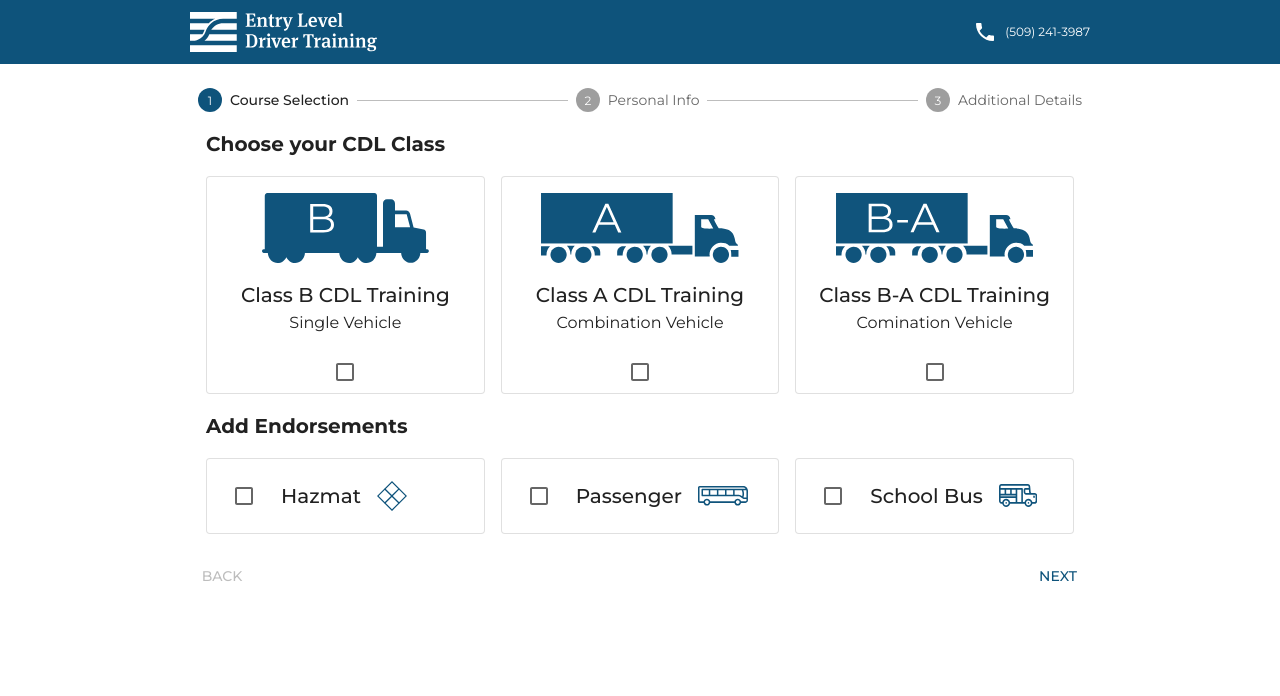
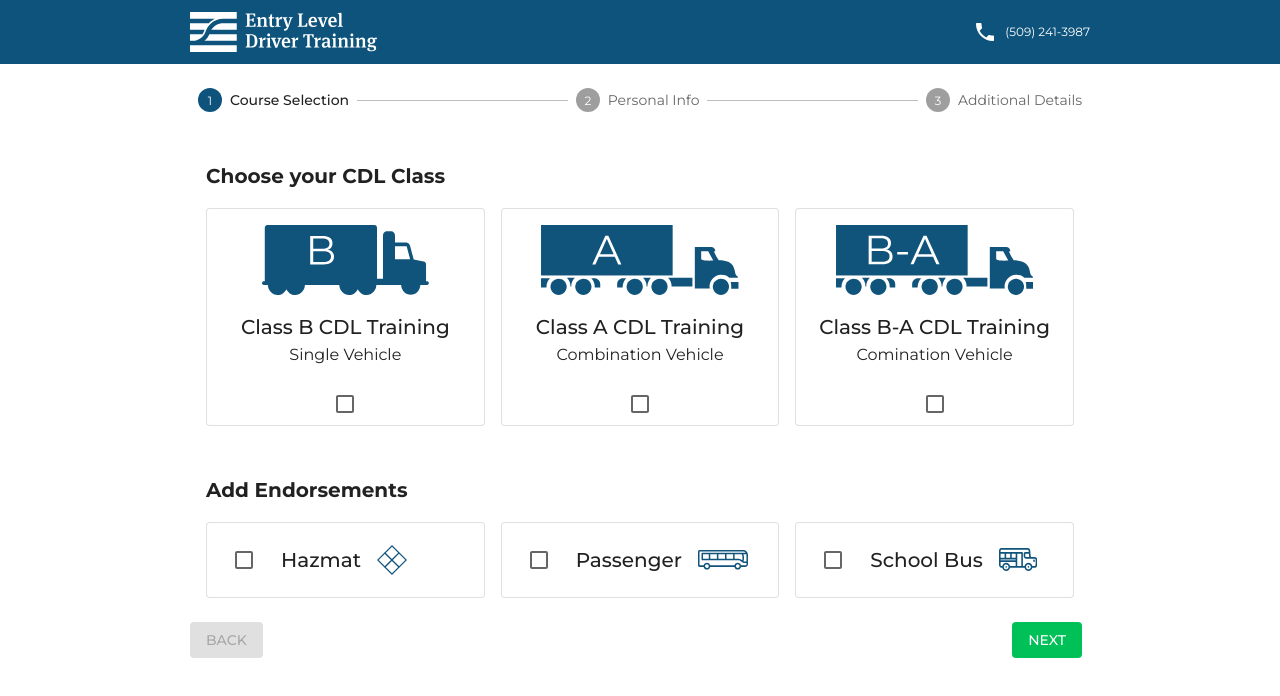
Before and after one commit to michaelwilliams-cdlpowersuite/eldt-v2, a React (Create React App) app: page /daily-planner in a window 1280 px wide. Shown: the top 696 px of the page. Built offline with nearby package versions, Linux system fonts and the light colour scheme.

Commit message:
general styling

```diff
--- a/src/Registration/Step1.tsx
+++ b/src/Registration/Step1.tsx
@@ -1,10 +1,10 @@
 import { Box, Stack, Typography } from "@mui/material";
 import Grid from "@mui/material/Grid2";
 import { useFormikContext } from "formik";
+import { brandColors } from "../styles/brandColors";
 import { CourseCard, EndorsementCard } from "./components/ProductCards";
 import { Course, courses, Endorsement, endorsements } from "./enums/products";
-import { pxContainer, viewTitleStyles } from "./enums/styles";
-import { brandColors } from "../styles/brandColors";
+import { pxContainer, titleStyles } from "./enums/styles";
 
 interface Step1Props {}
 
@@ -53,7 +53,7 @@ const Step1: React.FC<Step1Props> = () => {
             touched.step1?.selectedCourse && errors.step1?.selectedCourse
               ? brandColors.cdlRed
               : "inherit",
-          ...viewTitleStyles,
+          ...titleStyles,
         }}
       >
         Choose your CDL Class
@@ -74,7 +74,7 @@ const Step1: React.FC<Step1Props> = () => {
           </Grid>
         ))}
       </Grid>
-      <Typography variant="h6" sx={{ my: 2, ...viewTitleStyles }}>
+      <Typography variant="h6" sx={{ my: 2, ...titleStyles }}>
         Add Endorsements
       </Typography>
       <Grid container spacing={2}>
--- a/src/Registration/Step2.tsx
+++ b/src/Registration/Step2.tsx
@@ -1,20 +1,13 @@
-import {
-  Box,
-  FormControl,
-  Grid2,
-  Input,
-  InputLabel,
-  Typography,
-} from "@mui/material";
+import { Box, Grid2, Typography } from "@mui/material";
+import { useField } from "formik";
+import React from "react";
+import { IMaskInput } from "react-imask";
 import FormikAutocomplete from "./components/FormikAutocomplete";
 import FormikDatePicker from "./components/FormikDatePicker";
 import FormikTextField from "./components/FormikTextField";
 import { languages } from "./enums/languages";
 import { states } from "./enums/statesList";
-import { pxContainer, viewTitleStyles } from "./enums/styles";
-import React from "react";
-import { IMaskInput } from "react-imask";
-import { useField } from "formik";
+import { pxContainer, titleStyles } from "./enums/styles";
 
 interface Step2Props {}
 
@@ -22,7 +15,7 @@ const Step2: React.FC<Step2Props> = () => {
   const [field, meta] = useField("step2.phone");
   return (
     <Box sx={{ px: pxContainer }}>
-      <Typography variant="h6" sx={viewTitleStyles}>
+      <Typography variant="h6" sx={titleStyles}>
         Personal Info
       </Typography>
       <Grid2 container spacing={2}>
--- a/src/Registration/Step3.tsx
+++ b/src/Registration/Step3.tsx
@@ -1,18 +1,18 @@
 import CheckBoxIcon from "@mui/icons-material/CheckBox";
 import CheckBoxOutlineBlankIcon from "@mui/icons-material/CheckBoxOutlineBlank";
-import { Box, Checkbox, Grid2, Paper, Typography } from "@mui/material";
+import { Checkbox, Grid2, Paper, Typography } from "@mui/material";
+import { Grid, Stack } from "@mui/system";
 import FormikAutocomplete from "./components/FormikAutocomplete";
 import FormikDatePicker from "./components/FormikDatePicker";
+import FormikTextField from "./components/FormikTextField";
 import {
   cdlTypes,
   referralSources,
   transmissions,
   workTypes,
 } from "./enums/optionsLists";
-import { pxContainer, viewTitleStyles } from "./enums/styles";
-import { Grid, Stack } from "@mui/system";
-import FormikTextField from "./components/FormikTextField";
 import { endorsements } from "./enums/products";
+import { pxContainer, titleStyles } from "./enums/styles";
 
 const icon = <CheckBoxOutlineBlankIcon fontSize="small" />;
 const checkedIcon = <CheckBoxIcon fontSize="small" />;
@@ -22,13 +22,17 @@ interface Step3Props {}
 const Step3: React.FC<Step3Props> = () => {
   return (
     <>
-      <Typography variant="h6" sx={{ px: pxContainer, ...viewTitleStyles }}>
+      <Typography variant="h6" sx={{ px: pxContainer, ...titleStyles }}>
         Additional Details
       </Typography>
 
-      <Stack direction="row" alignItems="flex-start">
-        <Checkbox checked />
-        <Typography variant="body2" sx={{ px: pxContainer }}>
+      <Stack
+        direction="row"
+        alignItems="flex-start"
+        sx={{ py: 4, px: pxContainer }}
+      >
+        <Checkbox checked sx={{ alignSelf: "flex-start" }} />
+        <Typography variant="body2">
           ELDT.com is connected with hundreds of trucking companies across
           America to help connect quality drivers with potential employment
           opportunities. To create the best experience, recruiters use text,
@@ -55,7 +59,7 @@ const Step3: React.FC<Step3Props> = () => {
         </Grid2>
       </Grid2>
       <Paper variant="outlined" sx={{ width: "100%", padding: 2, mt: 4 }}>
-        <Typography variant="h6" sx={viewTitleStyles}>
+        <Typography variant="h6" sx={titleStyles}>
           Once your training is complete...
         </Typography>
         <Grid2 container spacing={2}>
--- a/src/Registration/Stepper.tsx
+++ b/src/Registration/Stepper.tsx
@@ -12,6 +12,7 @@ import { enqueueSnackbar } from "notistack";
 import { snackOptions } from "./enums/snackOptions";
 import { setIn, useFormikContext } from "formik";
 import { RegistrationFormUIValues } from "./enums/validationSchema";
+import { Toolbar } from "@mui/material";
 
 interface StepperOrchestrationProps {}
 
@@ -93,6 +94,7 @@ const StepperOrchestration: React.FC<StepperOrchestrationProps> = () => {
   };
   return (
     <Box sx={{ width: "100%", pt: 2 }}>
+      <Toolbar />
       <Stepper activeStep={activeStep}>
         {steps.map((step, index) => {
           const stepProps: { completed?: boolean } = {};
--- a/src/Registration/components/AppBar.tsx
+++ b/src/Registration/components/AppBar.tsx
@@ -6,7 +6,7 @@ interface RegistrationAppBarProps {}
 
 const RegistrationAppBar: React.FC<RegistrationAppBarProps> = () => {
   return (
-    <AppBar position="static" elevation={0} sx={{ bgcolor: "primary.main" }}>
+    <AppBar position="fixed" elevation={0} sx={{ bgcolor: "primary.main" }}>
       <Toolbar>
         <Container
           maxWidth="md"
--- a/src/Registration/components/FormActionButtons.tsx
+++ b/src/Registration/components/FormActionButtons.tsx
@@ -1,5 +1,6 @@
 import { Box, Button } from "@mui/material";
 import { useFormikContext } from "formik";
+import { brandColors } from "../../styles/brandColors";
 
 interface FormActionButtonsProps {
   handleBack: () => void;
@@ -28,6 +29,8 @@ const FormActionButtons: React.FC<FormActionButtonsProps> = ({
   return (
     <Box sx={{ display: "flex", flexDirection: "row", pt: 2 }}>
       <Button
+        variant="contained"
+        disableElevation
         color="inherit"
         disabled={activeStep === 0}
         onClick={handleBack}
@@ -37,13 +40,28 @@ const FormActionButtons: React.FC<FormActionButtonsProps> = ({
       </Button>
       <Box sx={{ flex: "1 1 auto" }} />
       {isStepOptional(activeStep) && (
-        <Button color="inherit" onClick={handleSkip} sx={{ mr: 1 }}>
+        <Button
+          sx={{
+            mr: 1,
+            backgroundColor: brandColors.goGreen,
+            color: "#fff",
+            "&:hover": { backgroundColor: "#e68900" },
+          }}
+          onClick={handleSkip}
+        >
           Skip
         </Button>
       )}
       <Button
         onClick={handleSubmit}
-        // disabled={isLastStep ? !isValid || !dirty : false}
+        variant="contained"
+        disableElevation
+        sx={{
+          mr: 1,
+          backgroundColor: brandColors.goGreen,
+          color: "#fff",
+          "&:hover": { backgroundColor: brandColors.goGreenHover },
+        }}
       >
         {isLastStep ? "Finish" : "Next"}
       </Button>
--- a/src/Registration/enums/styles.ts
+++ b/src/Registration/enums/styles.ts
@@ -1,6 +1,7 @@
 export const pxContainer = 2;
 export const py = 2;
 
-export const viewTitleStyles = {
+export const titleStyles = {
   fontWeight: "bold",
+  pt: 4,
 };
--- a/src/styles/brandColors.ts
+++ b/src/styles/brandColors.ts
@@ -3,6 +3,7 @@ export const brandColors = {
   cdlRed: "#D2152C",
   cdlDarkBlue: "#0E537B",
   goGreen: "#00C058",
+  goGreenHover: "#00A94D",
   settingYellow: "#FFBF00",
   cdlLightBlue: "#1982C4",
 };
```
